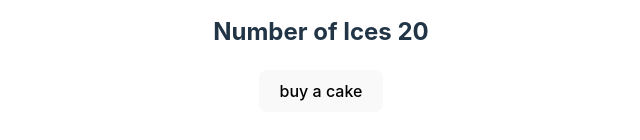
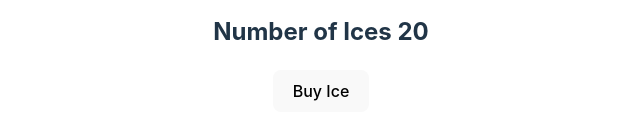
Before and after one commit to Ireme-Nyawe/react-redux-demo, a React (Vite) app: page / in a window 1280 px wide. Shown: the part 464-604 px from the top of the page, without its empty margins (319-959 px from the left). Built offline with nearby package versions, Linux system fonts and the light colour scheme.

Commit message:
label correctly

```diff
--- a/src/components/IceContainer.jsx
+++ b/src/components/IceContainer.jsx
@@ -6,7 +6,7 @@ export function IceContainer() {
   return (
     <div>
       <h2>Number of Ices {numOfCakes}</h2>
-      <button onClick={() => dispatch(BuyIce())}>buy a cake</button>
+      <button onClick={() => dispatch(BuyIce())}>Buy Ice</button>
     </div>
   );
 }
```
